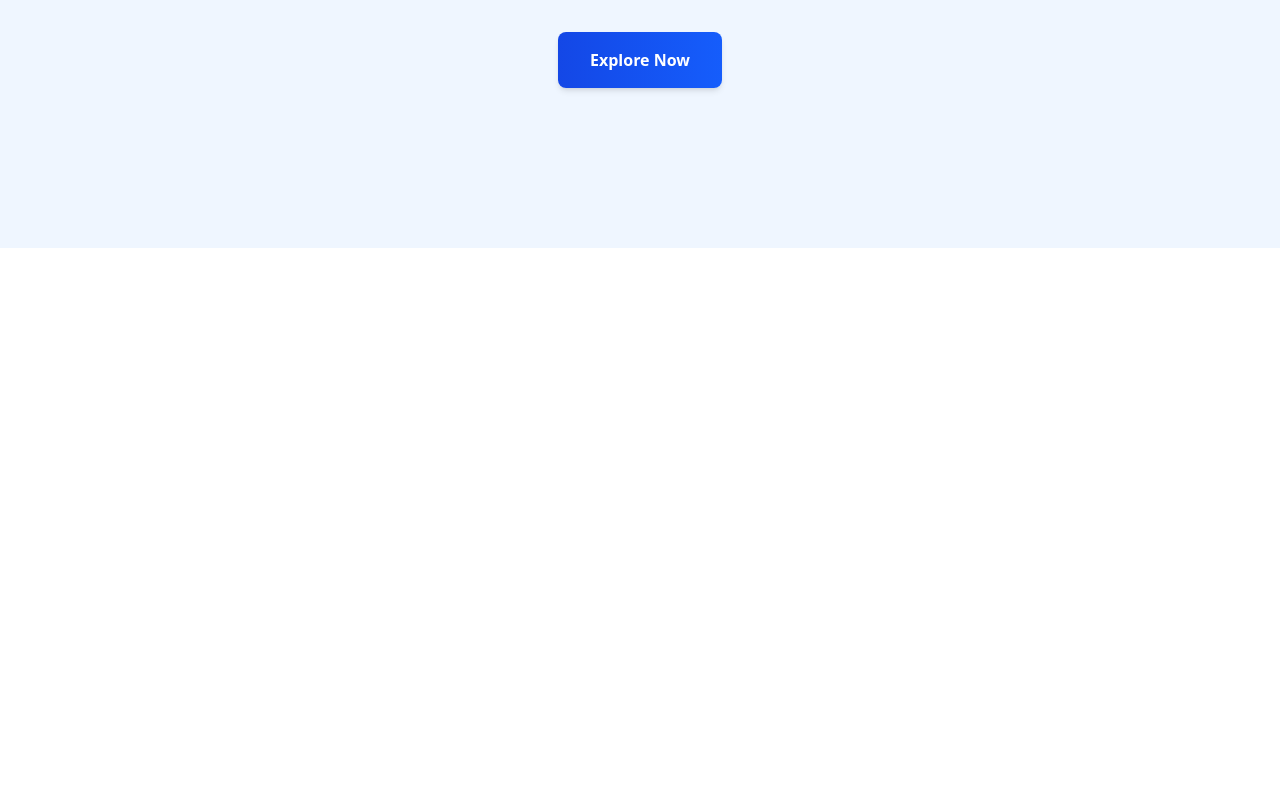
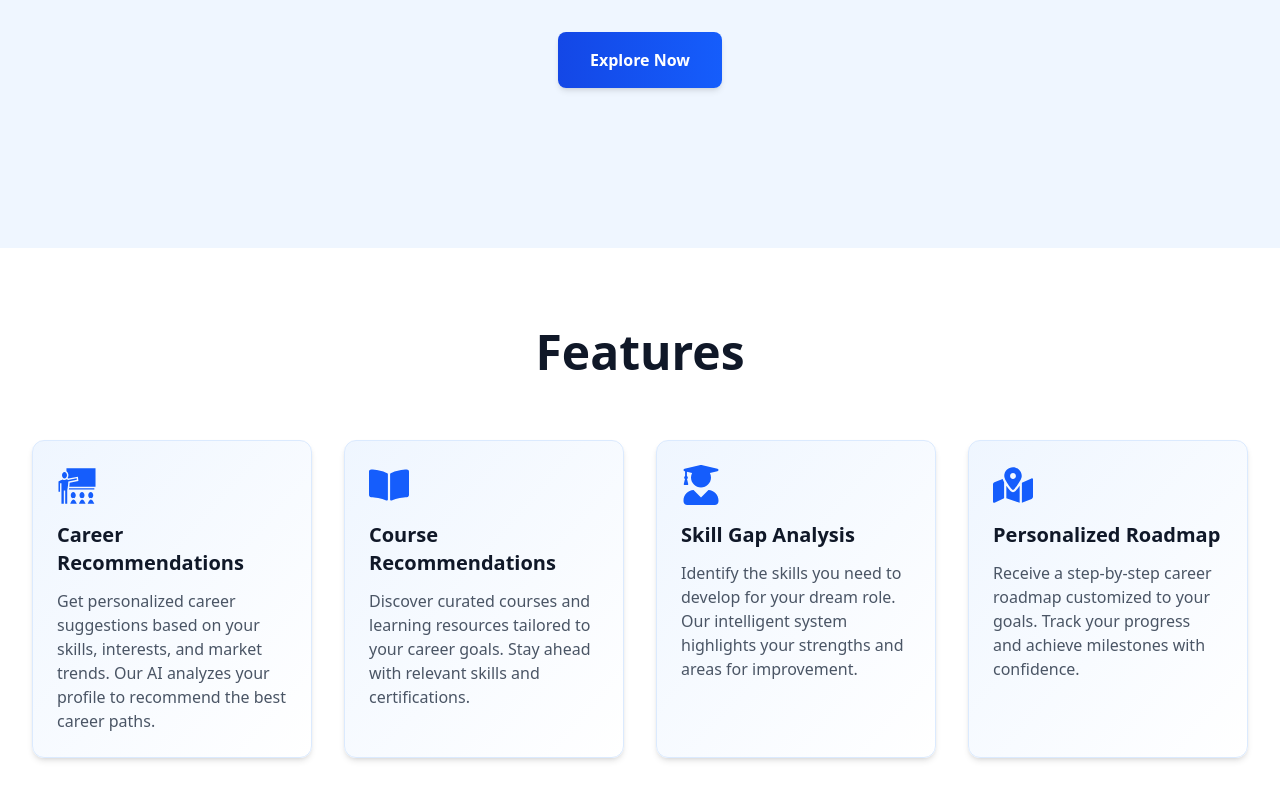
Before and after one commit to sailajasuprava/nxtrole-assignment, a React (Vite) app: page / in a window 1280 px wide. Shown: the part 356-1156 px from the top of the page. Before the commit the page ends 800 px from the top, so only its background shows below. Built offline with nearby package versions, Linux system fonts and the light colour scheme.

Commit message:
feature section added

```diff
--- a/src/App.jsx
+++ b/src/App.jsx
@@ -1,3 +1,4 @@
+import Features from "./components/Features";
 import Header from "./components/Header";
 import Hero from "./components/Hero";
 
@@ -6,6 +7,7 @@ function App() {
     <div className="min-h-screen">
       <Header />
       <Hero />
+      <Features />
     </div>
   );
 }
--- /dev/null
+++ b/src/components/Features.jsx
@@ -0,0 +1,60 @@
+import { FaBookOpen, FaUserGraduate, FaMapMarkedAlt } from "react-icons/fa";
+import { GiTeacher } from "react-icons/gi";
+
+function Features() {
+  const features = [
+    {
+      icon: <GiTeacher size={40} />,
+      title: "Career Recommendations",
+      description:
+        "Get personalized career suggestions based on your skills, interests, and market trends. Our AI analyzes your profile to recommend the best career paths.",
+    },
+    {
+      icon: <FaBookOpen size={40} />,
+      title: "Course Recommendations",
+      description:
+        "Discover curated courses and learning resources tailored to your career goals. Stay ahead with relevant skills and certifications.",
+    },
+    {
+      icon: <FaUserGraduate size={40} />,
+      title: "Skill Gap Analysis",
+      description:
+        "Identify the skills you need to develop for your dream role. Our intelligent system highlights your strengths and areas for improvement.",
+    },
+    {
+      icon: <FaMapMarkedAlt size={40} />,
+      title: "Personalized Roadmap",
+      description:
+        "Receive a step-by-step career roadmap customized to your goals. Track your progress and achieve milestones with confidence.",
+    },
+  ];
+
+  return (
+    <section id="features" className="py-20 bg-white">
+      <div className="max-w-7xl mx-auto px-4 sm:px-6 lg:px-8">
+        <div className="text-center mb-16">
+          <h2 className="text-4xl md:text-5xl font-bold text-gray-900">
+            Features
+          </h2>
+        </div>
+
+        <div className="grid grid-cols-1 md:grid-cols-2 lg:grid-cols-4 gap-8">
+          {features.map((feature, index) => (
+            <div
+              key={index}
+              className="bg-linear-to-br from-blue-50 to-white p-6 rounded-xl shadow-md hover:shadow-xl transition-all duration-300 transform hover:-translate-y-2 border border-blue-100"
+            >
+              <div className="text-blue-600 mb-4">{feature.icon}</div>
+              <h3 className="text-xl font-semibold text-gray-900 mb-3">
+                {feature.title}
+              </h3>
+              <p className="text-gray-600">{feature.description}</p>
+            </div>
+          ))}
+        </div>
+      </div>
+    </section>
+  );
+}
+
+export default Features;
```
